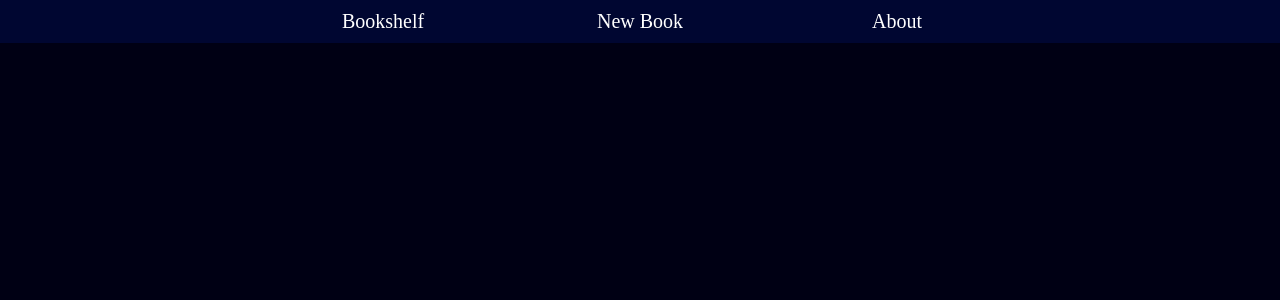
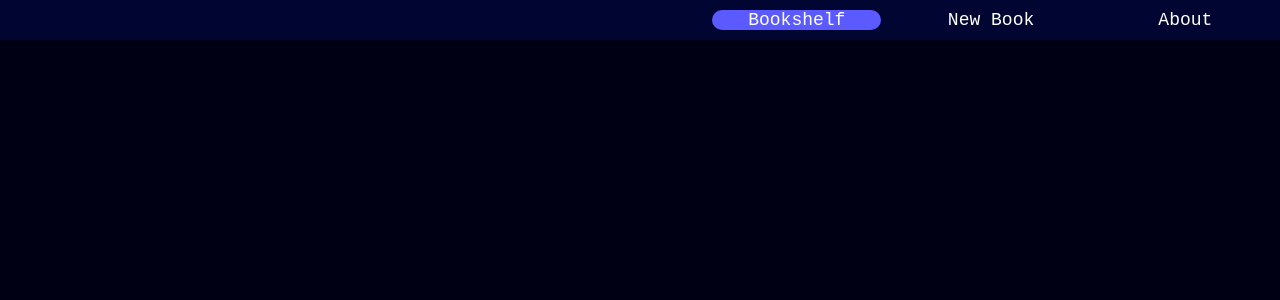
Before and after one commit to SaarimFarooqui/react-bookshelf, a React (Vite) app in the folder react-bookshelf/: page / in a window 1280 px wide. Shown: the top 300 px of the page. Built offline with nearby package versions, Linux system fonts and the light colour scheme.

Commit message:
Created navbar and used usestate to apply the logic of active class

```diff
--- a/react-bookshelf/src/main.css
+++ b/react-bookshelf/src/main.css
@@ -14,16 +14,22 @@
     background-color: rgb(0, 6, 49);
     padding: 10px;
     display: grid;
-    grid-template-columns: 1fr 1fr 1fr 1fr 1fr;
+    grid-template-columns: 4fr 1fr 1fr 1fr;
     gap: 25px;
     align-content: center;
 }
 #ul-navbar li{
     list-style: none;
     text-align: center;
+    border-radius: 20px;
+    transition: 0.2s linear;
+}
+.active-li{
+    background-color: rgb(90, 90, 255);
 }
 #ul-navbar li a{
-    font-size: clamp(0.5em, 2.3vw, 20px);
+    font-family: 'Courier New', Courier, monospace;
+    font-size: clamp(0.5em, 2.2vw, 18px);
     color: white;
     text-decoration: none;
 }
--- a/react-bookshelf/src/main.jsx
+++ b/react-bookshelf/src/main.jsx
@@ -1,16 +1,30 @@
-import { StrictMode } from 'react'
+import { StrictMode, useState } from 'react'
 import { createRoot } from 'react-dom/client'
 import './main.css'
 
 const App = () => {
+
+  const [ active_id, setactive_id ] = useState(1);
+
+  const navbar_options = [
+    { name : "Bookshelf", id : 1 },
+    { name : "New Book", id : 2},
+    { name : "About", id : 3}
+  ]
   return <>
     <div id="background">
       <ul id='ul-navbar'>
         <e></e>
-        <li><a href="">Bookshelf</a></li>
-        <li><a href="">New Book</a></li>
-        <li><a href="">About</a></li>
-        <e></e>
+        { navbar_options.map((option) =>
+          <li
+              onClick={(e) => {
+                e.preventDefault();
+                setactive_id(option.id);
+                }}
+              className={option.id === active_id ? "active-li" : null}>
+            <a href="">{option.name}</a>
+          </li>)
+        }
       </ul>
     </div>
   </>
```
